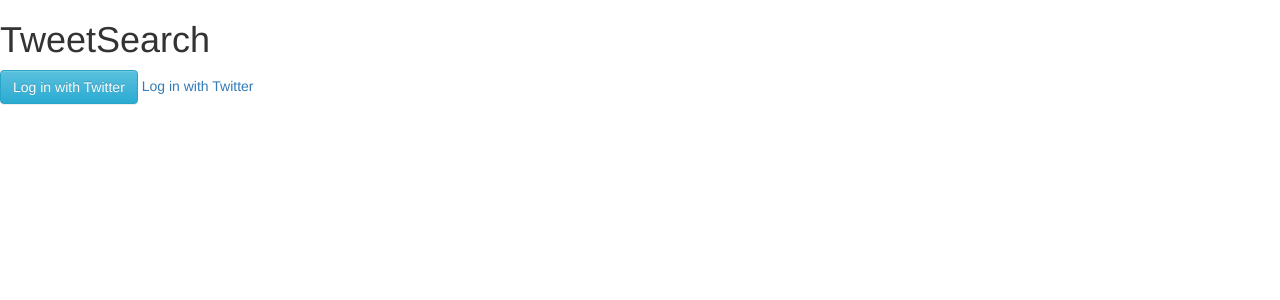
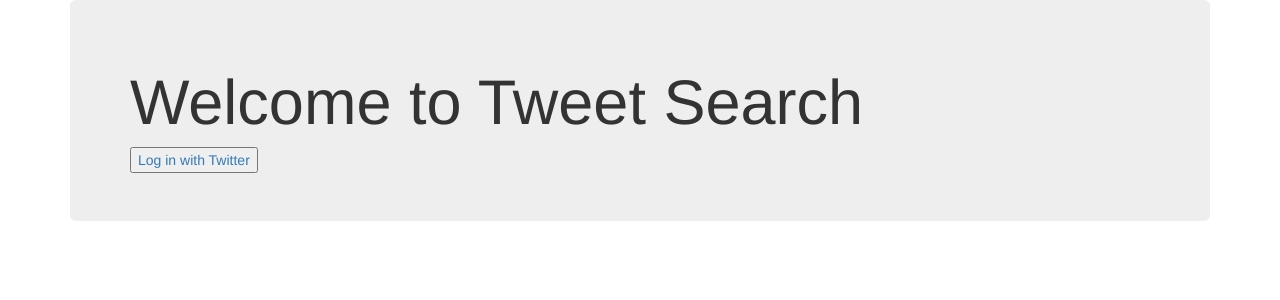
Before and after one commit to mmurtadi/TweetSearch, a Flask app: page / in a window 1280 px wide. Shown: the top 300 px of the page. Run offline with Flask 2, Linux system fonts and the light colour scheme; some libraries are stand-ins or nearby versions.

Commit message:
tweetsearch

```diff
--- a/templates/home.html
+++ b/templates/home.html
@@ -6,9 +6,12 @@
 </head>
 
 <body>
-    <h1>TweetSearch</h1>
-    <button type="button" class="btn btn-info">Log in with Twitter</button>
-    <a href="{{ url_for('twitter_login') }}">Log in with Twitter</a>
-
-</body>
+    <body>
+        <div class="container">
+          <div class="jumbotron">
+            <h1>Welcome to Tweet Search</h1>
+            <button><a href="{{ url_for('twitter_login') }}">Log in with Twitter</a></button>
+          </div>
+        </div>
+    </body>
 </html>
```
